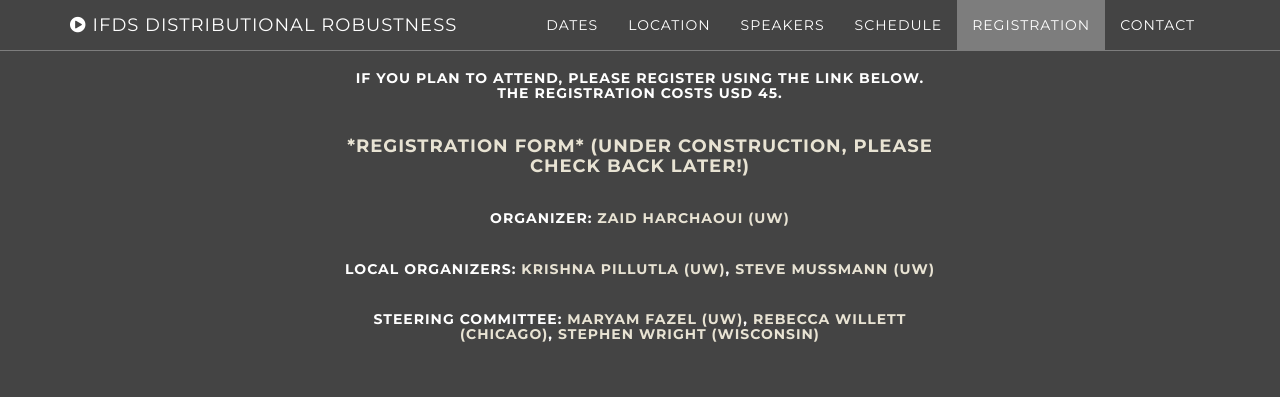
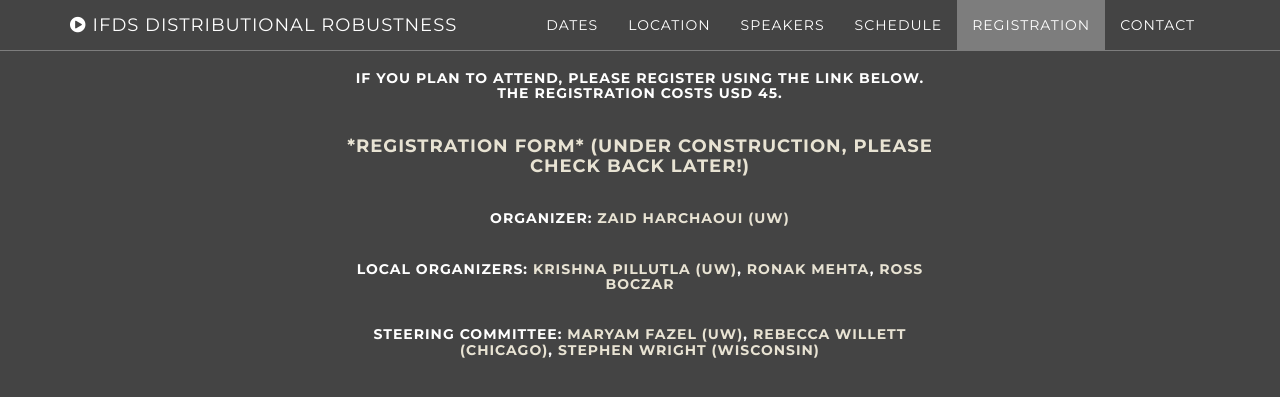
Before and after one commit to kgjamieson/ifds-workshop-2025, a Jekyll site: the page built from index.html, in a window 1280 px wide and 900 px high, scrolled down 4041 px, cut to the strip 0-424 px from the top of the window. Shown: the top 397 px of the strip. Built offline with Jekyll 4.4.1, drawn with Linux system fonts in a browser that asks for light colours.

Commit message:
Update about.html

```diff
--- a/_includes/about.html
+++ b/_includes/about.html
@@ -18,7 +18,9 @@
                 </h5>
             <h5 class="text-center">Local Organizers:
                 <a href="https://krishnap25.github.io">Krishna Pillutla (UW)</a>,
-                <a href="https://stephen.mussmann.xyz/">Steve Mussmann (UW)</a>
+                <a href="https://ronakdm.github.io/">Ronak Mehta</a>,
+                <a href="https://www.rossboczar.com/">Ross Boczar</a>
+<!--                 <a href="https://stephen.mussmann.xyz/">Steve Mussmann (UW)</a> -->
                 </h5>
             <h5 class="text-center">Steering Committee:
                 <a href="https://faculty.washington.edu/mfazel/">Maryam Fazel (UW)</a>,
```
